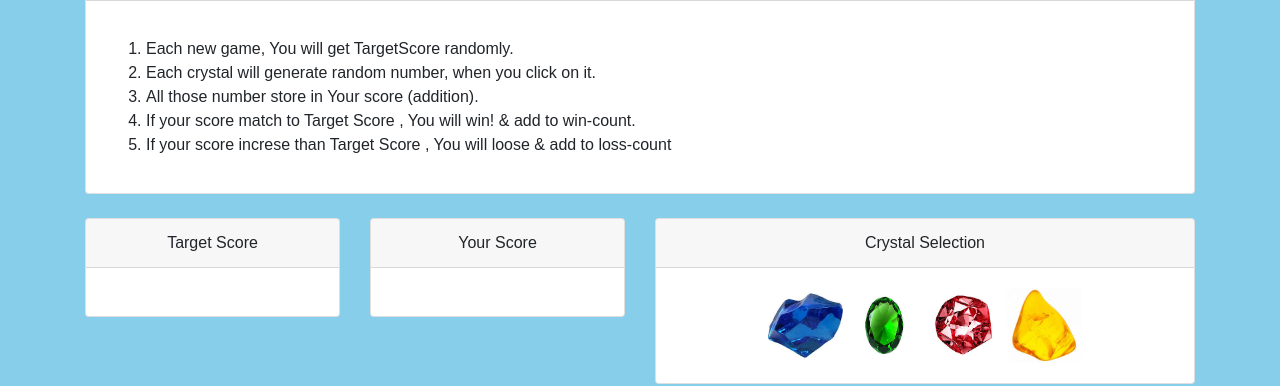
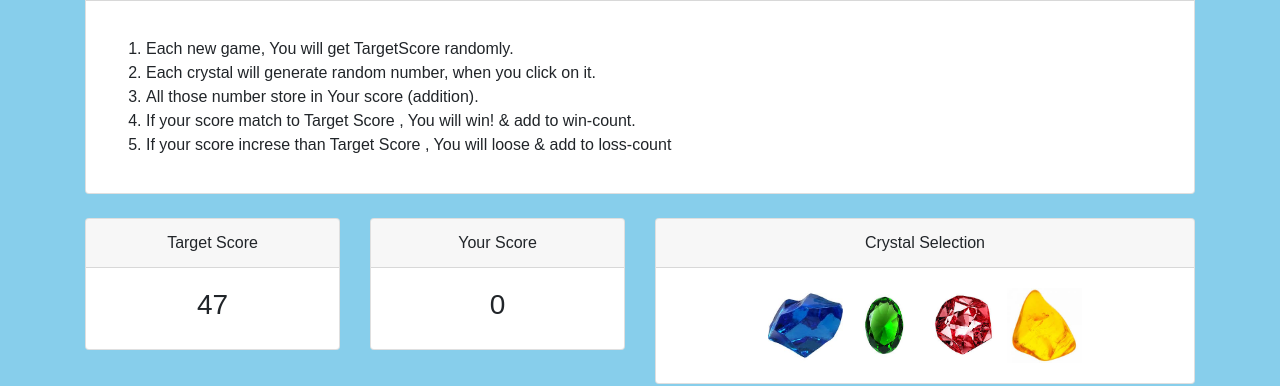
Before and after one commit to passion2raj/crystal-game, a plain HTML site: page index.html in a window 1280 px wide. Shown: the part 428-814 px from the top of the page. Drawn offline with nearby package versions, Linux system fonts and the light colour scheme.

Commit message:
add js file link

```diff
--- a/index.html
+++ b/index.html
@@ -135,7 +135,7 @@
   <script src="https://cdnjs.cloudflare.com/ajax/libs/jquery/3.2.1/jquery.min.js"></script>
 
   <!-- Main Game Logic  -->
-  <script src="../Crystal Collector Game/assets/javascript/game.js"></script>
+  <script src="../crystal-game/assets/javascript/game.js"></script>
 </body>
 
 </html>
```
